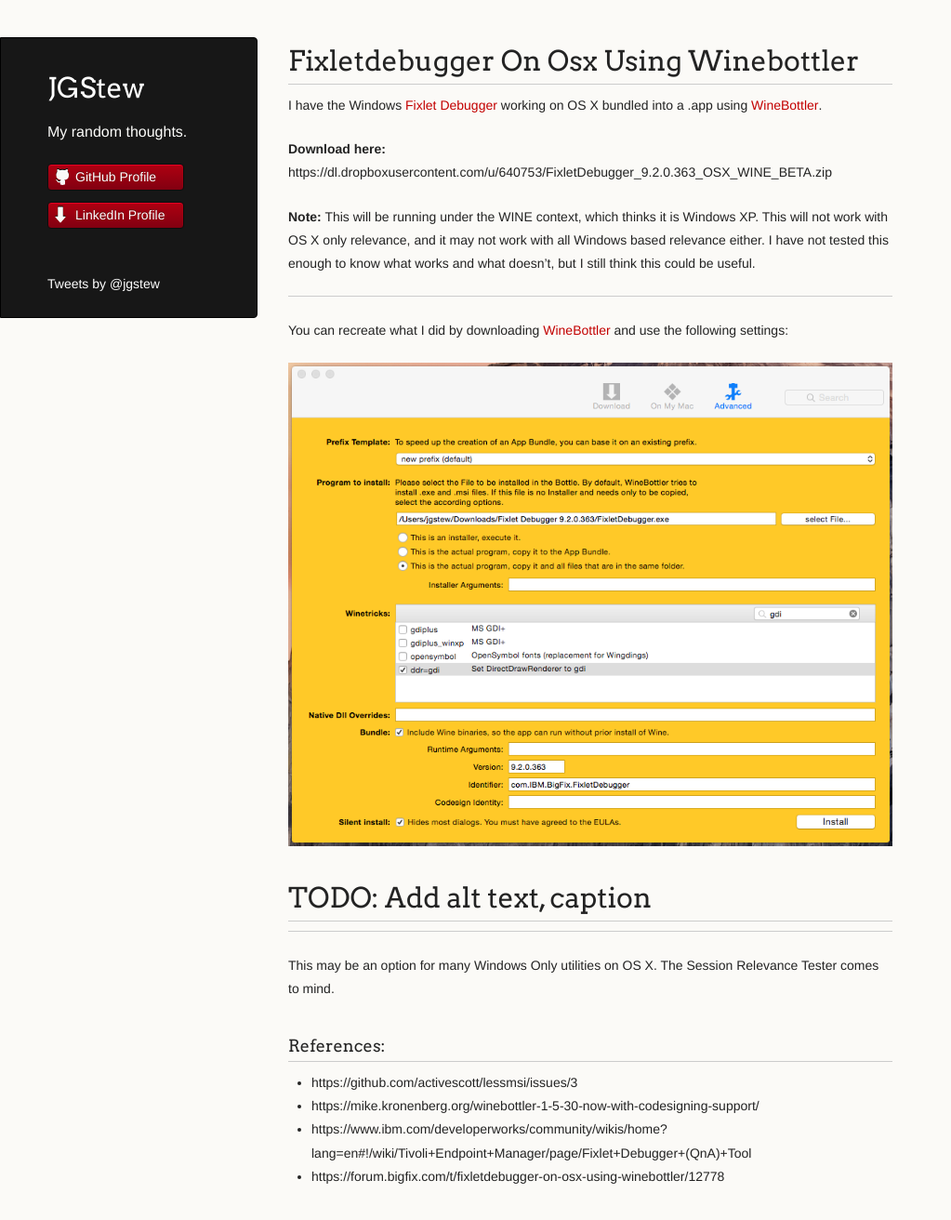
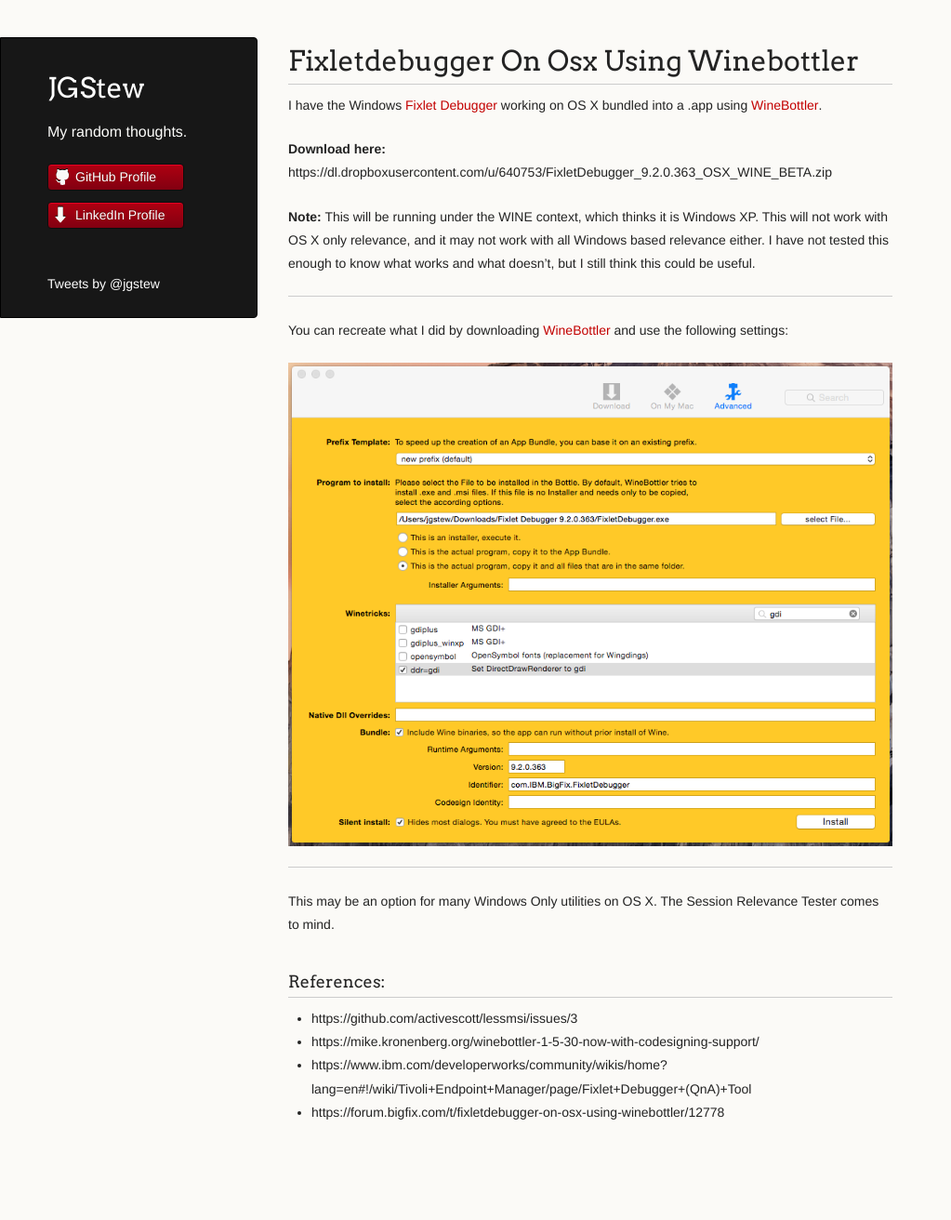
Before and after one commit to jgstew/jgstew.github.io, a Jekyll site: the page built from _posts/2015-03-17-FixletDebugger-on-OSX-using-WineBottler.md, in a window 1280 px wide and 1350 px high. Shown: the top 1312 px of the window at 93% size, without its empty margins (0-1023 px from the left). Built offline with Jekyll 4.4.1, drawn with Linux system fonts in a browser that asks for light colours; comment, search, counter and statistics services are not loaded.

Commit message:
Update 2015-03-17-FixletDebugger-on-OSX-using-WineBottler.md

```diff
--- a/_posts/2015-03-17-FixletDebugger-on-OSX-using-WineBottler.md
+++ b/_posts/2015-03-17-FixletDebugger-on-OSX-using-WineBottler.md
@@ -10,8 +10,7 @@ I have the Windows [Fixlet Debugger](http://software.bigfix.com/download/bes/92/
 
 You can recreate what I did by downloading [WineBottler](http://winebottler.kronenberg.org/combo/builds/WineBottlerCombo_1.6.1.dmg) and use the following settings:
 
-![](https://jgstew.github.io/images/Winebottler_FixletDebugger_9.2.png)
-# TODO: Add alt text, caption
+![All files in folder, Set DirectDraw to GDI](https://jgstew.github.io/images/Winebottler_FixletDebugger_9.2.png "Screenshot of Winebottler")
 
 ----------
 
```
